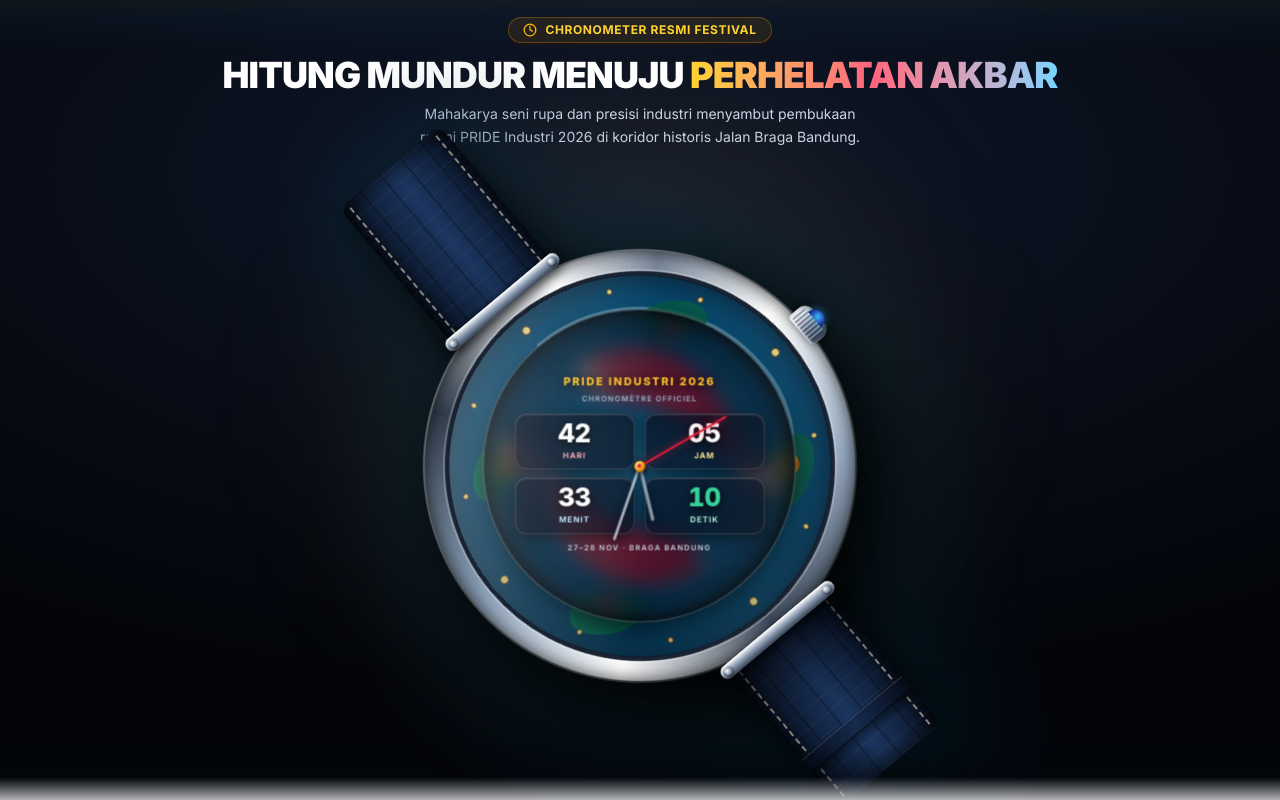
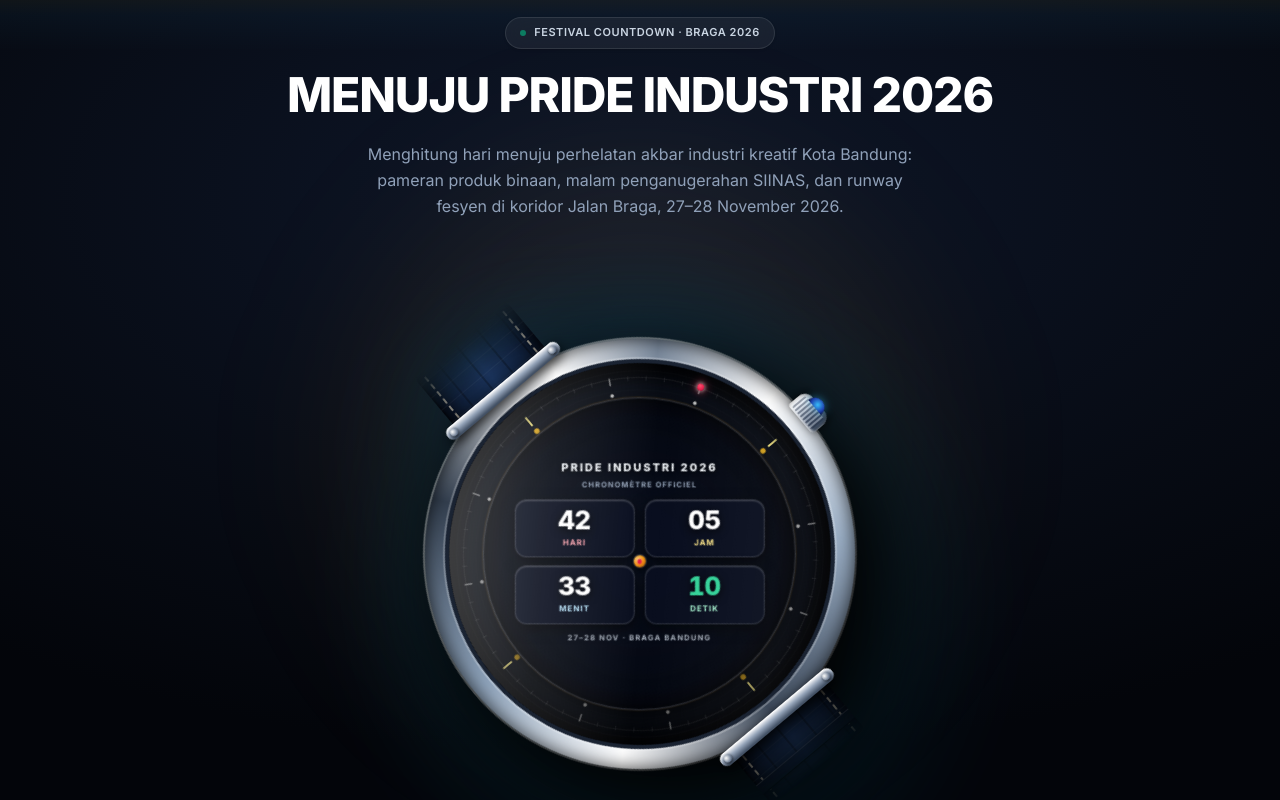
Before and after one commit to Syd-max/pride-industri-2026, a Next.js app: page / in a window 1280 px wide. Shown: the part 3240-4040 px from the top of the page. Built offline with nearby package versions, Linux system fonts and the light colour scheme.

Commit message:
fix(ui): eliminate AI-slop elements, center mobile hero, and fix countdown overlaps

```diff
--- a/src/components/sections/CountdownSection.tsx
+++ b/src/components/sections/CountdownSection.tsx
@@ -17,27 +17,22 @@ export default function CountdownSection() {
       {/* 2. Focused Radial Spotlight on Watch */}
       <div className="watch-stage-spotlight" />
 
-      {/* 3. Compact Header */}
-      <div className="relative z-10 max-w-4xl mx-auto px-4 text-center">
-        {/* Apple SF Style Status Badge */}
-        <div className="inline-flex items-center gap-2 px-3.5 py-1 rounded-full text-xs font-bold uppercase tracking-wider bg-amber-500/10 text-amber-300 border border-amber-500/30 shadow-md shadow-amber-950/20 mb-3 backdrop-blur-md">
-          <svg className="w-3.5 h-3.5 text-amber-400" viewBox="0 0 24 24" fill="none" stroke="currentColor" strokeWidth="2.2" strokeLinecap="round" strokeLinejoin="round" aria-hidden="true">
-            <circle cx="12" cy="12" r="10" />
-            <polyline points="12 6 12 12 16 14" />
-          </svg>
-          <span>Chronometer Resmi Festival</span>
+      {/* 3. Header: Pure Apple Typography, Generous Clearance, Zero Clutter */}
+      <div className="relative z-10 max-w-3xl mx-auto px-4 text-center mb-16 sm:mb-24">
+        {/* Apple Keynote Style Minimal Pill Badge */}
+        <div className="inline-flex items-center gap-2 px-3.5 py-1.5 rounded-full text-[11px] font-semibold tracking-wider uppercase text-slate-300 bg-white/[0.06] border border-white/10 backdrop-blur-md mb-4 shadow-sm">
+          <span className="w-1.5 h-1.5 rounded-full bg-emerald-400 animate-pulse" />
+          <span>Festival Countdown · Braga 2026</span>
         </div>
 
-        {/* Headline */}
-        <h2 className="text-2xl sm:text-3xl md:text-4xl font-black text-white tracking-tight uppercase mb-2">
-          Hitung Mundur Menuju{' '}
-          <span className="text-transparent bg-clip-text bg-gradient-to-r from-amber-300 via-rose-400 to-sky-300">
-            Perhelatan Akbar
-          </span>
+        {/* Clean, Majestic Headline — Architectural Typography, No AI Rainbow Gradients */}
+        <h2 className="text-3xl sm:text-4xl md:text-5xl font-extrabold text-white tracking-tight uppercase leading-tight mb-4">
+          Menuju PRIDE Industri 2026
         </h2>
 
-        <p className="text-xs sm:text-sm text-slate-300 max-w-sm sm:max-w-md mx-auto mb-2 font-normal leading-relaxed">
-          Mahakarya seni rupa dan presisi industri menyambut pembukaan resmi PRIDE Industri 2026 di koridor historis Jalan Braga Bandung.
+        {/* Authentic, Grounded Event Description */}
+        <p className="text-sm sm:text-base text-slate-400 max-w-xl mx-auto font-normal leading-relaxed">
+          Menghitung hari menuju perhelatan akbar industri kreatif Kota Bandung: pameran produk binaan, malam penganugerahan SIINAS, dan runway fesyen di koridor Jalan Braga, 27–28 November 2026.
         </p>
       </div>
 
--- a/src/components/sections/watch-countdown.css
+++ b/src/components/sections/watch-countdown.css
@@ -47,8 +47,8 @@
   display: flex;
   align-items: center;
   justify-content: center;
-  margin: 72px auto 24px;
-  padding: 30px 20px 40px;
+  margin: 20px auto 28px;
+  padding: 24px 20px 36px;
   max-width: 100%;
   overflow: visible;
 }
@@ -73,18 +73,20 @@
 /* 4. Luxury Navy Alligator Leather Straps (Running Diagonally Across Stage) */
 .watch-strap-top {
   position: absolute;
-  top: -175px;
+  top: -65px;
   left: 50%;
   transform: translateX(-50%);
-  width: 130px;
-  height: 195px;
+  width: 120px;
+  height: 75px;
   background: linear-gradient(90deg, #070e1c 0%, #11223e 20%, #1c3660 50%, #11223e 80%, #070e1c 100%);
-  border-radius: 10px 10px 0 0;
+  border-radius: 6px 6px 0 0;
   box-shadow:
-    inset 0 0 25px rgba(0, 0, 0, 0.85),
-    0 15px 35px rgba(0, 0, 0, 0.65);
+    inset 0 0 20px rgba(0, 0, 0, 0.8),
+    0 6px 16px rgba(0, 0, 0, 0.5);
   z-index: 1;
   overflow: hidden;
+  mask-image: linear-gradient(to top, rgba(0,0,0,1) 40%, rgba(0,0,0,0) 100%);
+  -webkit-mask-image: linear-gradient(to top, rgba(0,0,0,1) 40%, rgba(0,0,0,0) 100%);
 }
 
 /* Saffiano/Alligator Scale Pattern & Contrast Stitching */
@@ -115,31 +117,33 @@
 
 .watch-strap-bottom {
   position: absolute;
-  bottom: -175px;
+  bottom: -65px;
   left: 50%;
   transform: translateX(-50%);
-  width: 130px;
-  height: 195px;
+  width: 120px;
+  height: 75px;
   background: linear-gradient(90deg, #070e1c 0%, #11223e 20%, #1c3660 50%, #11223e 80%, #070e1c 100%);
-  border-radius: 0 0 10px 10px;
+  border-radius: 0 0 6px 6px;
   box-shadow:
-    inset 0 0 25px rgba(0, 0, 0, 0.85),
-    0 -15px 35px rgba(0, 0, 0, 0.65);
+    inset 0 0 20px rgba(0, 0, 0, 0.8),
+    0 -6px 16px rgba(0, 0, 0, 0.5);
   z-index: 1;
   overflow: hidden;
+  mask-image: linear-gradient(to bottom, rgba(0,0,0,1) 40%, rgba(0,0,0,0) 100%);
+  -webkit-mask-image: linear-gradient(to bottom, rgba(0,0,0,1) 40%, rgba(0,0,0,0) 100%);
 }
 
 /* Bottom Strap Leather Keeper Loop */
 .watch-strap-bottom .strap-keeper {
   position: absolute;
-  bottom: 45px;
+  bottom: 16px;
   left: -2px;
   right: -2px;
-  height: 16px;
+  height: 12px;
   background: linear-gradient(90deg, #050b16 0%, #162a4d 50%, #050b16 100%);
   border-top: 1px solid rgba(255, 255, 255, 0.15);
   border-bottom: 1px solid rgba(0, 0, 0, 0.6);
-  box-shadow: 0 4px 10px rgba(0, 0, 0, 0.5);
+  box-shadow: 0 3px 8px rgba(0, 0, 0, 0.5);
   z-index: 3;
 }
 
@@ -173,11 +177,11 @@
 }
 
 .lug-bar-top {
-  top: -6px;
+  top: -5px;
 }
 
 .lug-bar-bottom {
-  bottom: -6px;
+  bottom: -5px;
 }
 
 /* 6. Hand-Polished Stainless Steel Case */
@@ -306,13 +310,13 @@
   width: 82%;
   height: 82%;
   border-radius: 50%;
-  background: radial-gradient(circle at center, rgba(6, 11, 24, 0.48) 0%, rgba(4, 7, 16, 0.68) 65%, rgba(2, 4, 10, 0.88) 100%);
+  background: radial-gradient(circle at center, rgba(6, 11, 24, 0.84) 0%, rgba(4, 7, 16, 0.90) 65%, rgba(2, 4, 10, 0.96) 100%);
   border: 1px solid rgba(255, 255, 255, 0.18);
-  backdrop-filter: blur(10px);
-  -webkit-backdrop-filter: blur(10px);
+  backdrop-filter: blur(14px);
+  -webkit-backdrop-filter: blur(14px);
   box-shadow:
-    0 12px 35px rgba(0, 0, 0, 0.8),
-    inset 0 0 20px rgba(0, 0, 0, 0.85),
+    0 12px 35px rgba(0, 0, 0, 0.85),
+    inset 0 0 24px rgba(0, 0, 0, 0.9),
     0 0 0 1px rgba(245, 158, 11, 0.15);
   padding: 16px 14px;
   /* CRITICAL: Counter-rotate +40deg so all numbers & labels are perfectly horizontal/upright */
@@ -330,10 +334,10 @@
   font-family: -apple-system, BlinkMacSystemFont, 'SF Pro Display', 'Plus Jakarta Sans', system-ui, sans-serif;
   font-size: 11px;
   font-weight: 800;
-  letter-spacing: 0.16em;
-  color: #fbbf24;
+  letter-spacing: 0.18em;
+  color: #f1f5f9;
   text-transform: uppercase;
-  text-shadow: 0 2px 8px rgba(0, 0, 0, 0.95);
+  text-shadow: 0 1px 4px rgba(0, 0, 0, 0.9);
 }
 
 .watch-brand-sub {
@@ -347,6 +351,7 @@
 
 /* 4 Complication Pods: Pristine Apple Cleanliness, No Neon Box Backgrounds */
 .watch-registers-grid {
+  position: relative;
   display: grid;
   grid-template-columns: repeat(2, 1fr);
   gap: 8px 10px;
@@ -356,19 +361,20 @@
 
 .watch-register-pod {
   position: relative;
-  background: rgba(10, 16, 32, 0.68);
-  border: 1px solid rgba(255, 255, 255, 0.14);
+  background: rgba(10, 16, 32, 0.92);
+  border: 1px solid rgba(255, 255, 255, 0.16);
   border-radius: 12px;
-  padding: 6px 4px 7px;
+  padding: 7px 5px 8px;
   text-align: center;
   box-shadow:
-    0 4px 14px rgba(0, 0, 0, 0.55),
-    inset 0 1px 1px rgba(255, 255, 255, 0.15);
+    0 4px 14px rgba(0, 0, 0, 0.65),
+    inset 0 1px 1px rgba(255, 255, 255, 0.18);
   display: flex;
   flex-direction: column;
   align-items: center;
   justify-content: center;
   transition: transform 0.2s ease, border-color 0.2s ease;
+  z-index: 10;
 }
 
 .watch-register-pod:hover {
@@ -433,66 +439,44 @@
   opacity: 0.85;
 }
 
-/* 10. Mechanical Watch Hands */
-.watch-hands-center {
+/* 10. Outer Orbital Seconds Indicator & Center Horology Jewel (Zero Overlap) */
+.watch-orbital-seconds-track {
   position: absolute;
-  top: 50%;
-  left: 50%;
-  transform: translate(-50%, -50%);
+  inset: 0;
+  border-radius: 50%;
   pointer-events: none;
-  z-index: 25;
+  z-index: 22;
+  transition: transform 0.25s cubic-bezier(0.4, 2.08, 0.55, 0.44);
 }
 
-.watch-hand {
+.watch-orbital-pip {
   position: absolute;
-  bottom: 50%;
+  top: 10px;
   left: 50%;
-  transform-origin: bottom center;
-  border-radius: 3px 3px 0 0;
+  transform: translateX(-50%);
+  width: 7px;
+  height: 7px;
+  border-radius: 50%;
+  background: radial-gradient(circle at 35% 35%, #ff4d6d 0%, #e11d48 60%, #9f1239 100%);
+  box-shadow:
+    0 0 10px #f43f5e,
+    0 0 4px #ffffff,
+    0 1px 3px rgba(0, 0, 0, 0.8);
 }
 
-/* Hour Hand (Classic Diamond Needle) */
-.hand-hour {
-  width: 4px;
-  height: 56px;
-  margin-left: -2px;
-  background: linear-gradient(90deg, #94a3b8 0%, #ffffff 50%, #64748b 100%);
-  box-shadow: 0 2px 8px rgba(0, 0, 0, 0.8);
-  opacity: 0.6;
-}
-
-/* Minute Hand */
-.hand-minute {
-  width: 3px;
-  height: 78px;
-  margin-left: -1.5px;
-  background: linear-gradient(90deg, #cbd5e1 0%, #ffffff 50%, #94a3b8 100%);
-  box-shadow: 0 2px 10px rgba(0, 0, 0, 0.85);
-  opacity: 0.7;
-}
-
-/* Sweeping Ticking Second Hand (Vibrant Red Needle with Counterbalance) */
-.hand-second {
-  width: 1.5px;
-  height: 100px;
-  margin-left: -0.75px;
-  background: #e51937;
-  box-shadow: 0 0 8px rgba(229, 25, 55, 0.7);
-  z-index: 28;
-}
-
-/* Center Pin / Ruby Cap */
+/* Center Luxury Horology Jewel Pivot (Seated in the crossroad gap between 4 pods) */
 .watch-center-pivot {
   position: absolute;
   top: 50%;
   left: 50%;
   transform: translate(-50%, -50%);
-  width: 11px;
-  height: 11px;
+  width: 12px;
+  height: 12px;
   border-radius: 50%;
   background: radial-gradient(circle at 35% 35%, #fde68a 0%, #f59e0b 50%, #78350f 100%);
-  box-shadow: 0 2px 6px rgba(0, 0, 0, 0.9);
-  z-index: 29;
+  box-shadow: 0 2px 6px rgba(0, 0, 0, 0.9), 0 0 0 1px rgba(255, 255, 255, 0.25);
+  z-index: 25;
+  pointer-events: none;
 }
 
 .watch-center-pivot::after {
@@ -501,21 +485,22 @@
   top: 50%;
   left: 50%;
   transform: translate(-50%, -50%);
-  width: 4px;
-  height: 4px;
+  width: 4.5px;
+  height: 4.5px;
   border-radius: 50%;
   background: #e11d48;
+  box-shadow: 0 0 4px #e11d48;
 }
 
 /* 11. Responsive Mobile Polish (390px Viewport) */
 @media (max-width: 640px) {
   .watch-countdown-section {
-    padding: 36px 12px 48px;
+    padding: 32px 12px 44px;
   }
 
   .watch-tilt-wrapper {
-    margin: 48px auto 16px;
-    padding: 20px 0 28px;
+    margin: 16px auto 12px;
+    padding: 16px 0 20px;
   }
 
   .watch-timepiece-assembly {
@@ -523,32 +508,37 @@
   }
 
   .watch-case {
-    width: 295px;
-    height: 295px;
-    padding: 14px;
+    width: 290px;
+    height: 290px;
+    padding: 12px;
   }
 
   .watch-strap-top {
-    width: 90px;
-    height: 125px;
-    top: -115px;
+    width: 78px;
+    height: 48px;
+    top: -40px;
   }
 
   .watch-strap-bottom {
-    width: 90px;
-    height: 125px;
-    bottom: -115px;
+    width: 78px;
+    height: 48px;
+    bottom: -40px;
+  }
+
+  .watch-strap-bottom .strap-keeper {
+    bottom: 8px;
+    height: 8px;
   }
 
   .watch-lug-bar {
-    width: 100px;
-    height: 10px;
+    width: 95px;
+    height: 9px;
   }
 
   .watch-lug-bar::before,
   .watch-lug-bar::after {
-    width: 5px;
-    height: 5px;
+    width: 4.5px;
+    height: 4.5px;
   }
 
   .watch-crown {
@@ -604,7 +594,19 @@
     margin-top: 5px;
   }
 
-  .hand-hour { height: 40px; }
-  .hand-minute { height: 56px; }
-  .hand-second { height: 70px; }
+  .watch-orbital-pip {
+    top: 6px;
+    width: 5px;
+    height: 5px;
+  }
+
+  .watch-center-pivot {
+    width: 10px;
+    height: 10px;
+  }
+
+  .watch-center-pivot::after {
+    width: 3.5px;
+    height: 3.5px;
+  }
 }
--- a/src/components/ui/WatchCountdown.tsx
+++ b/src/components/ui/WatchCountdown.tsx
@@ -94,91 +94,90 @@ export default function WatchCountdown() {
           {/* Stepped Bezel & Enamel Dial Container */}
           <div className="watch-dial-bezel">
 
-            {/* 3. Artistic Enamel Dial Painting (Swirling Koi & Aquatic Ripples) */}
+            {/* 3. Swiss Haute Horlogerie Sunburst & Azurage Lathe-Turned Dial */}
             <div className="watch-art-dial">
               <svg viewBox="0 0 400 400" className="w-full h-full" preserveAspectRatio="xMidYMid slice">
                 <defs>
-                  {/* Swirling Water Radial Gradient */}
-                  <radialGradient id="waterFlow" cx="50%" cy="50%" r="50%">
-                    <stop offset="0%" stopColor="#38bdf8" stopOpacity="0.85" />
-                    <stop offset="35%" stopColor="#0284c7" stopOpacity="0.95" />
-                    <stop offset="70%" stopColor="#0369a1" stopOpacity="1" />
-                    <stop offset="100%" stopColor="#082f49" stopOpacity="1" />
+                  {/* Deep Midnight Obsidian Radial Gradient */}
+                  <radialGradient id="dialSunburst" cx="50%" cy="50%" r="50%">
+                    <stop offset="0%" stopColor="#1e293b" stopOpacity="0.85" />
+                    <stop offset="45%" stopColor="#0f172a" stopOpacity="0.95" />
+                    <stop offset="85%" stopColor="#090d16" stopOpacity="1" />
+                    <stop offset="100%" stopColor="#03050a" stopOpacity="1" />
                   </radialGradient>
 
-                  {/* Red/White Koi Fish Gradient */}
-                  <linearGradient id="koiRed" x1="0%" y1="0%" x2="100%" y2="100%">
-                    <stop offset="0%" stopColor="#ffffff" />
-                    <stop offset="25%" stopColor="#f43f5e" />
-                    <stop offset="65%" stopColor="#e11d48" />
-                    <stop offset="100%" stopColor="#9f1239" />
-                  </linearGradient>
-
-                  {/* Golden Lotus Gradient */}
-                  <linearGradient id="goldLotus" x1="0%" y1="0%" x2="100%" y2="100%">
-                    <stop offset="0%" stopColor="#fef08a" />
-                    <stop offset="50%" stopColor="#f59e0b" />
-                    <stop offset="100%" stopColor="#b45309" />
-                  </linearGradient>
+                  {/* Outer Bezel Inset Shadow */}
+                  <radialGradient id="bezelShadow" cx="50%" cy="50%" r="50%">
+                    <stop offset="88%" stopColor="#000000" stopOpacity="0" />
+                    <stop offset="100%" stopColor="#000000" stopOpacity="0.75" />
+                  </radialGradient>
                 </defs>
 
-                {/* Swirling Aquatic Background */}
-                <circle cx="200" cy="200" r="200" fill="url(#waterFlow)" />
+                {/* Base Sunburst Midnight Face */}
+                <circle cx="200" cy="200" r="200" fill="url(#dialSunburst)" />
 
-                {/* Water Swirl Current Lines */}
-                <path d="M 200 35 A 165 165 0 0 1 365 200 A 125 125 0 0 1 200 325 A 85 85 0 0 1 115 200 A 45 45 0 0 1 200 155" fill="none" stroke="#bae6fd" strokeWidth="4" strokeLinecap="round" opacity="0.4" />
-                <path d="M 170 55 A 145 145 0 0 1 345 200 A 105 105 0 0 1 200 305 A 65 65 0 0 1 135 200" fill="none" stroke="#7dd3fc" strokeWidth="2" strokeDasharray="6 8" opacity="0.45" />
-                <path d="M 235 355 A 155 155 0 0 1 45 200 A 115 115 0 0 1 200 85 A 75 75 0 0 1 275 200" fill="none" stroke="#e0f2fe" strokeWidth="3" opacity="0.35" />
+                {/* Precision Concentric Azurage Grooves (Lathe-Turned Horology Rings) */}
+                <circle cx="200" cy="200" r="192" fill="none" stroke="rgba(255,255,255,0.06)" strokeWidth="0.75" />
+                <circle cx="200" cy="200" r="185" fill="none" stroke="rgba(255,255,255,0.12)" strokeWidth="1" />
+                <circle cx="200" cy="200" r="172" fill="none" stroke="rgba(255,255,255,0.04)" strokeWidth="0.5" />
+                <circle cx="200" cy="200" r="150" fill="none" stroke="rgba(255,255,255,0.03)" strokeWidth="0.5" />
+                <circle cx="200" cy="200" r="120" fill="none" stroke="rgba(255,255,255,0.03)" strokeWidth="0.5" />
 
-                {/* Lotus Lily Pads (Emerald Leaves) */}
-                <ellipse cx="85" cy="105" rx="38" ry="22" fill="#047857" opacity="0.8" transform="rotate(-25 85 105)" />
-                <ellipse cx="325" cy="105" rx="36" ry="20" fill="#065f46" opacity="0.8" transform="rotate(35 325 105)" />
-                <ellipse cx="75" cy="295" rx="40" ry="23" fill="#047857" opacity="0.8" transform="rotate(30 75 295)" />
-                <ellipse cx="315" cy="305" rx="42" ry="24" fill="#065f46" opacity="0.8" transform="rotate(-30 315 305)" />
+                {/* 60 Precision Chapter Ring Hash Ticks */}
+                {Array.from({ length: 60 }).map((_, i) => {
+                  const deg = i * 6;
+                  const isMajor = deg % 30 === 0;
+                  const isQuarter = deg % 90 === 0;
+                  const rad = (deg * Math.PI) / 180;
+                  const r1 = isQuarter ? 176 : isMajor ? 179 : 182;
+                  const r2 = 186;
+                  const x1 = 200 + r1 * Math.sin(rad);
+                  const y1 = 200 - r1 * Math.cos(rad);
+                  const x2 = 200 + r2 * Math.sin(rad);
+                  const y2 = 200 - r2 * Math.cos(rad);
 
-                {/* Artistic Koi Fish 1 (Circling Right) */}
-                <path
-                  d="M 220 75 C 315 95 335 190 285 260 C 268 238 278 188 232 138 C 216 122 195 102 220 75 Z"
-                  fill="url(#koiRed)"
-                  opacity="0.9"
-                />
-                <path d="M 285 260 Q 315 290 295 322 Q 270 286 275 265 Z" fill="#fda4af" opacity="0.8" />
-                <circle cx="215" cy="90" r="3.5" fill="#ffffff" />
-                <circle cx="215" cy="90" r="1.8" fill="#0f172a" />
+                  return (
+                    <line
+                      key={deg}
+                      x1={x1}
+                      y1={y1}
+                      x2={x2}
+                      y2={y2}
+                      stroke={isQuarter ? "#fef08a" : isMajor ? "rgba(255,255,255,0.6)" : "rgba(255,255,255,0.2)"}
+                      strokeWidth={isQuarter ? "2" : isMajor ? "1.5" : "0.75"}
+                      strokeLinecap="round"
+                    />
+                  );
+                })}
 
-                {/* Artistic Koi Fish 2 (Circling Left) */}
-                <path
-                  d="M 180 325 C 85 305 65 210 115 140 C 132 162 122 212 168 262 C 184 278 205 298 180 325 Z"
-                  fill="url(#koiRed)"
-                  opacity="0.9"
-                />
-                <path d="M 115 140 Q 85 110 105 78 Q 130 114 125 135 Z" fill="#fda4af" opacity="0.8" />
-                <circle cx="185" cy="310" r="3.5" fill="#ffffff" />
-                <circle cx="185" cy="310" r="1.8" fill="#0f172a" />
-
-                {/* Blooming Lotus Flowers */}
-                <circle cx="90" cy="110" r="11" fill="url(#goldLotus)" opacity="0.9" />
-                <circle cx="320" cy="298" r="12" fill="url(#goldLotus)" opacity="0.9" />
-                <circle cx="320" cy="110" r="9" fill="#f43f5e" opacity="0.85" />
-                <circle cx="80" cy="290" r="10" fill="#e11d48" opacity="0.85" />
-
-                {/* Perimeter Hour Markers (12 Swiss Applied Gold Pips) */}
+                {/* 12 Applied Swiss Hour Markers (Subtle Platinum/Gold Pips) */}
                 {[0, 30, 60, 90, 120, 150, 180, 210, 240, 270, 300, 330].map((deg) => (
                   <circle
                     key={deg}
-                    cx={200 + 185 * Math.sin((deg * Math.PI) / 180)}
-                    cy={200 - 185 * Math.cos((deg * Math.PI) / 180)}
-                    r={deg % 90 === 0 ? "4" : "2.5"}
-                    fill="#fef08a"
-                    stroke="#b45309"
-                    strokeWidth="1"
-                    opacity="0.85"
+                    cx={200 + 168 * Math.sin((deg * Math.PI) / 180)}
+                    cy={200 - 168 * Math.cos((deg * Math.PI) / 180)}
+                    r={deg % 90 === 0 ? "3" : "2"}
+                    fill={deg % 90 === 0 ? "#fbbf24" : "rgba(255,255,255,0.85)"}
+                    stroke="rgba(0,0,0,0.5)"
+                    strokeWidth="0.5"
                   />
                 ))}
+
+                {/* Outer Inset Shadow for Depth */}
+                <circle cx="200" cy="200" r="200" fill="url(#bezelShadow)" />
               </svg>
             </div>
 
-            {/* 4. Integrated Haute Horlogerie Chronometer Core (Counter-Rotated Upright!) */}
+            {/* 4. Orbital Sweeping Seconds Pip (Traversing outer chapter ring, ZERO overlap with numbers) */}
+            <div
+              className="watch-orbital-seconds-track"
+              style={{ transform: `rotate(${secondDeg}deg)` }}
+              aria-hidden="true"
+            >
+              <div className="watch-orbital-pip" />
+            </div>
+
+            {/* 5. Integrated Haute Horlogerie Chronometer Core (Counter-Rotated Upright!) */}
             <div className="watch-chronometer-core">
 
               {/* Brand Letterpress Header */}
@@ -213,32 +212,14 @@ export default function WatchCountdown() {
                   <span className="register-val">{String(time.seconds).padStart(2, '0')}</span>
                   <span className="register-lbl">DETIK</span>
                 </div>
+
+                {/* Center Luxury Horology Jewel Pivot (Seated in the crossroad gap, never overlaps numbers) */}
+                <div className="watch-center-pivot" aria-hidden="true" />
               </div>
 
               {/* Dial Bottom Location */}
               <div className="watch-dial-venue">
                 27–28 NOV · BRAGA BANDUNG
-              </div>
-
-              {/* 5. Precision Rotating Watch Hands (Integrated with Upright Dial) */}
-              <div className="watch-hands-center" aria-hidden="true">
-                {/* Hour Hand */}
-                <div
-                  className="watch-hand hand-hour"
-                  style={{ transform: `rotate(${hourDeg}deg)` }}
-                />
-                {/* Minute Hand */}
-                <div
-                  className="watch-hand hand-minute"
-                  style={{ transform: `rotate(${minuteDeg}deg)` }}
-                />
-                {/* Sweeping Seconds Hand */}
-                <div
-                  className="watch-hand hand-second"
-                  style={{ transform: `rotate(${secondDeg}deg)` }}
-                />
-                {/* Center Pivot Jewel */}
-                <div className="watch-center-pivot" />
               </div>
             </div>
 
```
Also changed, not shown: src/components/sections/about-folders.css (+3 -7 lines), src/components/sections/hero-flow.css (+131 -81 lines), src/components/ui/StatFolderCard.tsx (+33 -14 lines).
